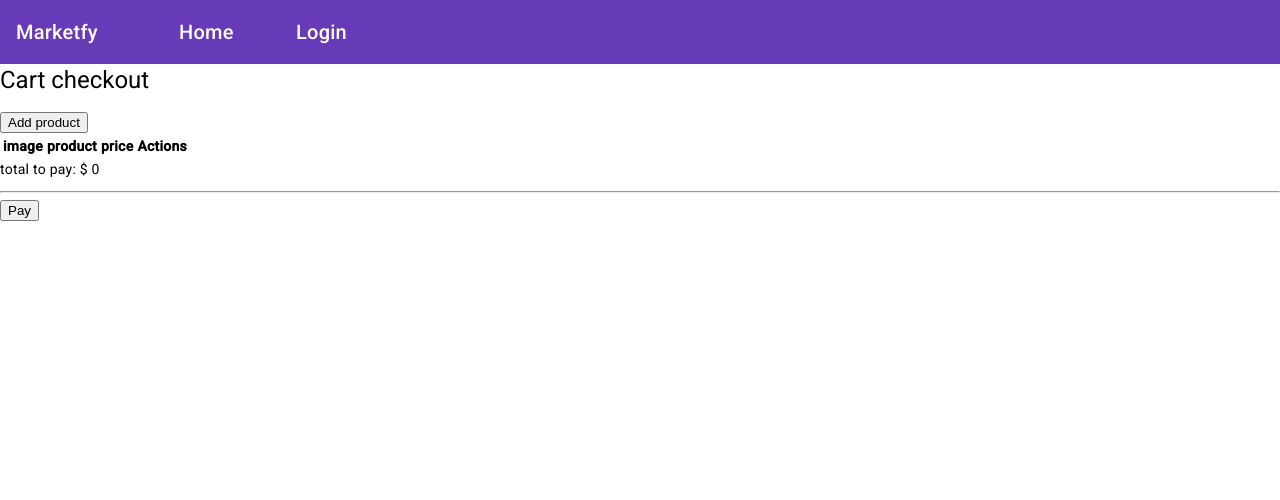
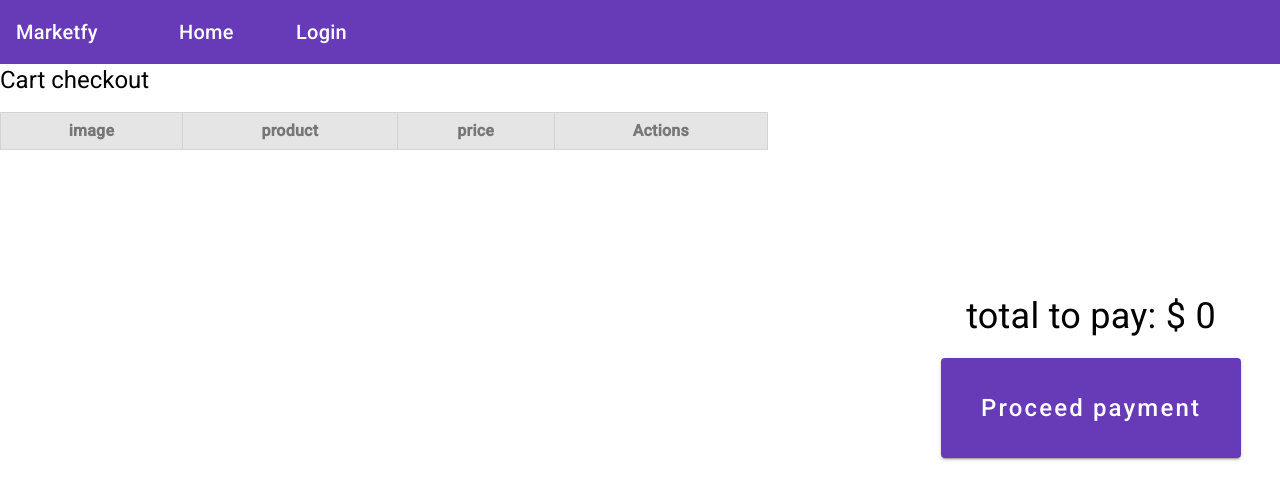
Before and after one commit to ilopezmuro/marketfy-project, an Angular app: page /checkout in a window 1280 px wide. Shown: the top 500 px of the page. Built offline with nearby package versions, Linux system fonts and the light colour scheme.

Commit message:
changed the checkout layout so now it has a design adapted to angular materials

```diff
--- a/src/app/pages/checkout/checkout.component.css
+++ b/src/app/pages/checkout/checkout.component.css
@@ -0,0 +1,68 @@
+.cartcontainer {
+    display: flex;
+    flex-direction: row;
+    justify-content: space-between;
+    width: 100%;
+}
+
+.divisioncontainers {
+    width: 60%;
+}
+
+.totalcontainer {
+    width: 100%;
+    justify-content: center;
+    display: flex;
+    font-size: 36px;
+}
+
+.paymentcontainer {
+    width: 100%;
+    justify-content: center;
+    display: flex;
+}
+
+.shoppingcartcontainer {
+    height: 500px;
+    width: 350px;
+    position: fixed;
+    display: flex;
+    flex-direction: column;
+    padding: 20px;
+    justify-content: center;
+}
+
+.btn {
+    width: 300px;
+    height: 100px;
+    font-size: 24px;
+}
+
+/* Default Table Style */
+table {
+    color: #333;
+    background: white;
+    border: 1px solid grey;
+    font-size: 12pt;
+    border-collapse: collapse;
+    width: 100%;
+}
+table thead th,
+table tfoot th {
+    color: #777;
+    background: rgba(0,0,0,.1);
+}
+table caption {
+    padding:.5em;
+}
+table th,
+table td {
+    padding: .5em;
+    border: 1px solid lightgrey;
+}
+
+
+.mat-success {
+    background-color: green;
+    color: #fff;
+}
--- a/src/app/pages/checkout/checkout.component.html
+++ b/src/app/pages/checkout/checkout.component.html
@@ -1,16 +1,11 @@
 <app-navigation-bar></app-navigation-bar>
 
-<h1 class="fs-1 text-center">Cart checkout</h1>
+<h1>Cart checkout</h1>
 
-<div class="w-100 mt-3 mb-3 d-flex justify-content-center">
+<div class="cartcontainer">
+    <div class="divisioncontainers">
 
-    <button class="btn btn-warning">Add product</button>
-
-</div>
-<div class="container d-flex">
-    <div class="bg-warning col-7 p-2">
-
-        <table class="table table-stripped">
+        <table>
 
             <thead>
 
@@ -39,28 +34,29 @@
                     </tr>
 
                 }
-                <!--<tr>
-                    <td>
-                        <img width="100" height="100" src="https://d1nhio0ox7pgb.cloudfront.net/_img/v_collection_png/512x512/shadow/banana.png" alt="banana">
-                    </td>
-                    <td scope="row">product</td>
-                    <td>$ 5153</td>
-                </tr>-->
 
             </tbody>
 
         </table>
 
     </div>
-    <div class="bg-danger col-5 p-2">
+    <div style="width: 30%;">
 
-        <div class="bg-light w-full p-3" style="height: 500px;">
+        <div class="shoppingcartcontainer">
 
-            <p class="fs-3">total to pay: $ {{ totalPrice }}</p>
+            <div class="totalcontainer">
 
-            <hr />
+                <p>total to pay: $ {{ totalPrice }}</p>
 
-            <button class="btn btn-primary w-100" [disabled]="clicked" (click)="proceedPayout(); clicked = true;">Pay</button>
+            </div>
+
+            <br />
+
+            <div class="paymentcontainer">
+
+                <button class="btn" color="primary" mat-raised-button [disabled]="clicked" (click)="proceedPayout(); clicked = true;">Proceed payment</button>
+
+            </div>
 
         </div>
 
```
